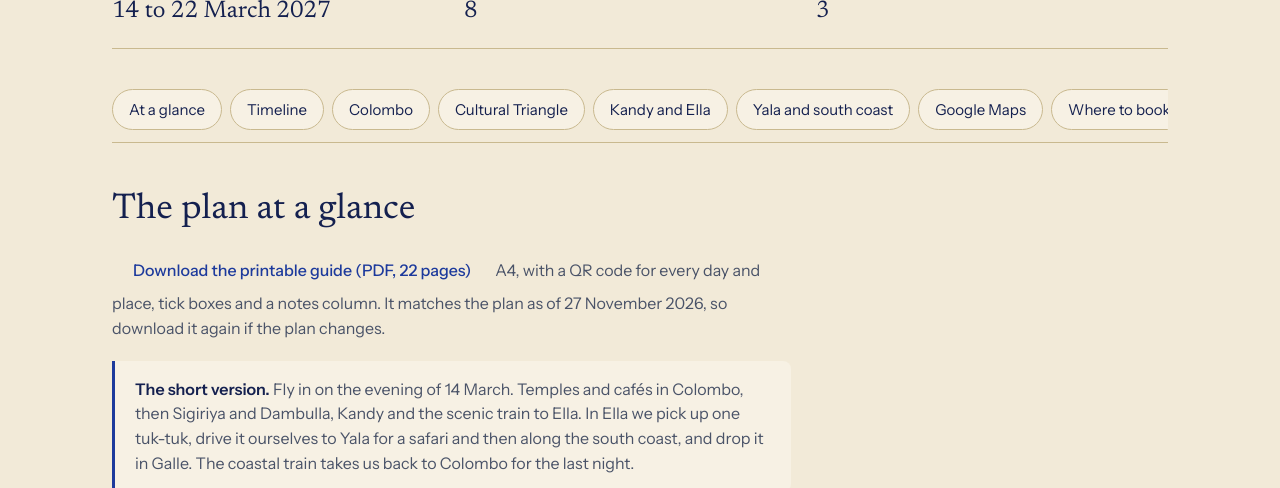
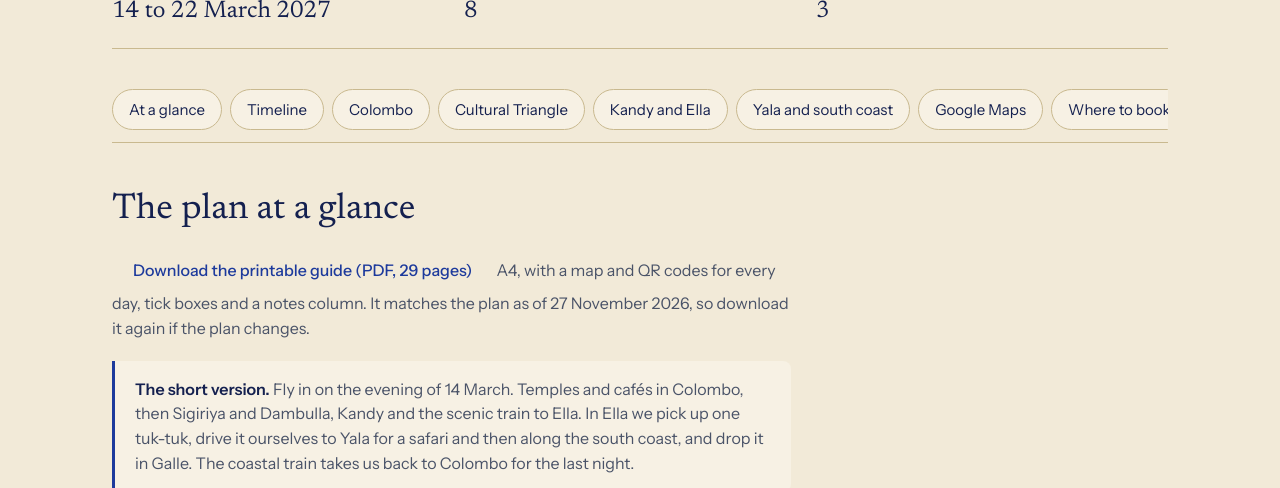
Before and after one commit to gdncomm-aditya-kanoi/Travel-Train, a Jekyll site: the page built from plans/sri-lanka.html, in a window 1280 px wide and 900 px high, scrolled down 460 px, cut to the strip 0-488 px from the top of the window. Built offline with Jekyll 4.4.1, drawn with Linux system fonts in a browser that asks for light colours.

Commit message:
Sri Lanka guide PDF: add a map and documents page for each day, remove the money pages, branding and hostel names, make transport generic
Co-Authored-By: Claude <noreply@anthropic.com>

```diff
--- a/plans/sri-lanka.html
+++ b/plans/sri-lanka.html
@@ -41,7 +41,7 @@ permalink: /plans/sri-lanka/
 
 <section id="glance" class="plan-section">
 <h2>The plan at a glance</h2>
-<p class="small"><a class="btn btn-dark" href="{{ '/assets/plans/sri-lanka-travel-guide.pdf' | relative_url }}" download>Download the printable guide (PDF, 22 pages)</a> A4, with a QR code for every day and place, tick boxes and a notes column. It matches the plan as of 27 November 2026, so download it again if the plan changes.</p>
+<p class="small"><a class="btn btn-dark" href="{{ '/assets/plans/sri-lanka-travel-guide.pdf' | relative_url }}" download>Download the printable guide (PDF, 29 pages)</a> A4, with a map and QR codes for every day, tick boxes and a notes column. It matches the plan as of 27 November 2026, so download it again if the plan changes.</p>
 <div class="callout"><strong>The short version.</strong> Fly in on the evening of 14 March. Temples and cafés in Colombo, then Sigiriya and Dambulla, Kandy and the scenic train to Ella. In Ella we pick up one tuk-tuk, drive it ourselves to Yala for a safari and then along the south coast, and drop it in Galle. The coastal train takes us back to Colombo for the last night.</div>
 <figure class="plan-map"><img src="{{ '/assets/images/sri-lanka/map-overview.jpg' | relative_url }}" alt="The full route: Colombo, Sigiriya, Kandy, Ella, Yala, Mirissa and Weligama, Ahangama and Galle, with the bus, train and our own tuk-tuk legs" loading="lazy"><figcaption>The full route: Colombo, Sigiriya, Kandy, Ella, Yala, Mirissa and Weligama, Ahangama and Galle, with the bus, train and our own tuk-tuk legs</figcaption></figure>
 <h3>Flights</h3>
```
Also changed, not shown: 1 other file.
